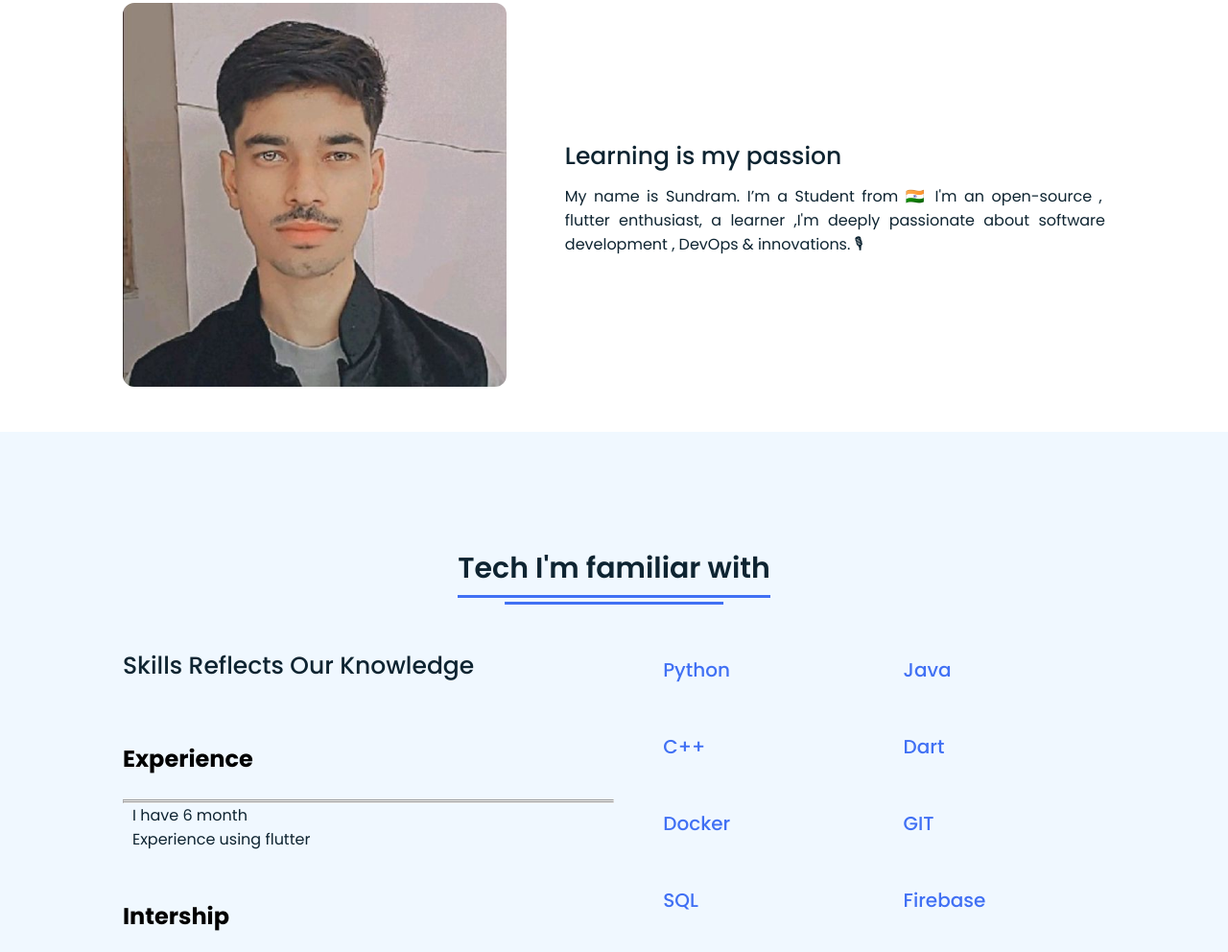
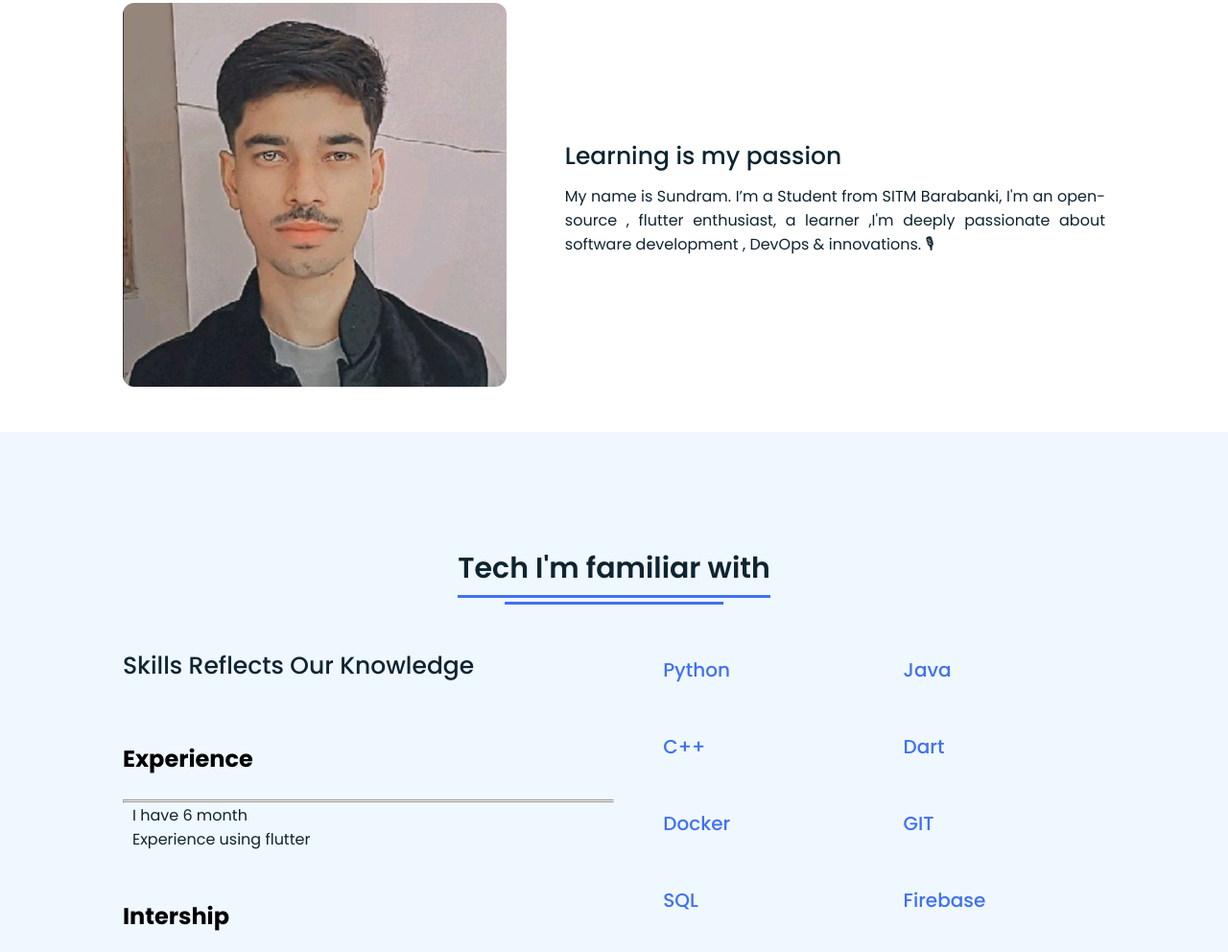
Before and after one commit to sundaramawasthi/POrtfolio, a plain HTML site: page index.html in a window 1280 px wide. Shown: the part 970-1962 px from the top of the page at 96% size. Drawn offline with Linux system fonts and the light colour scheme; a script that the page names is missing.

Commit message:
Update index.html

```diff
--- a/index.html
+++ b/index.html
@@ -62,7 +62,7 @@
     </div>
     <div class="right">
       <div class="topic">Learning is my passion </div>
-      <p>My name is Sundram. I’m a Student from 🇮🇳 I'm an open-source , flutter enthusiast, a learner ,I'm deeply passionate about software development , DevOps & innovations. 🎙
+      <p>My name is Sundram. I’m a Student from SITM Barabanki, I'm an open-source , flutter enthusiast, a learner ,I'm deeply passionate about software development , DevOps & innovations. 🎙
 
 
 
```
